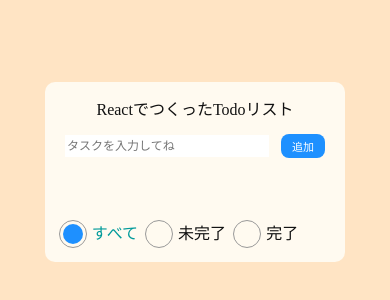
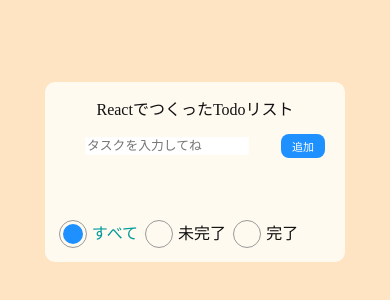
Before and after one commit to keitoku1993/react-todo, a React (Create React App) app: page / in a window 390 px wide. Shown: the part 250-550 px from the top of the page. Built offline with nearby package versions, Linux system fonts and the light colour scheme.

Commit message:
no message

```diff
--- a/src/stylesheet/addtodo.css
+++ b/src/stylesheet/addtodo.css
@@ -35,7 +35,8 @@
 @media screen and (max-width:600px){
     .addtodo-form{
         width:200px;
-        font-size:12px;
+        font-size: 16px;
+        transform: scale(0.8);
     }
     .addtodo-btn{
         font-size: 11px;
```
